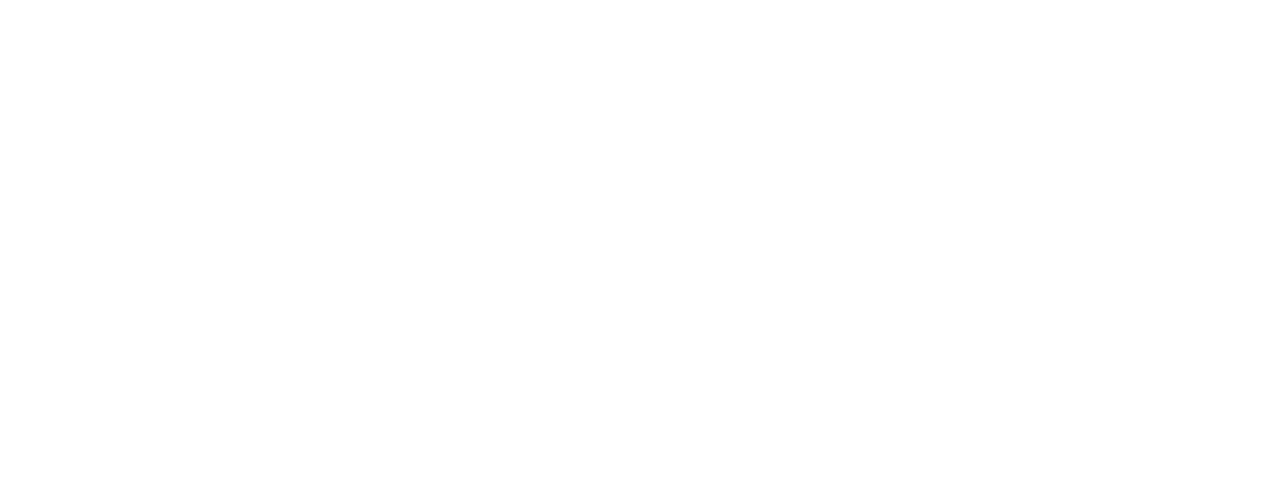
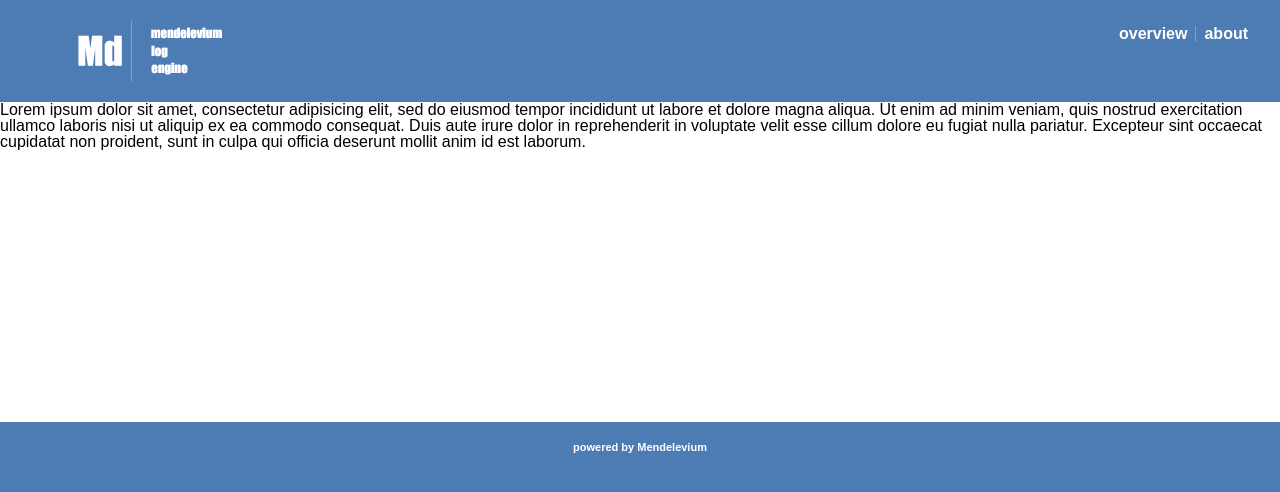
Before and after one commit to felipescb/Mendelevium, a PHP site: page / in a window 1280 px wide. Before the commit the part shown is empty. Shown: the top 492 px of the page. Run offline with PHP 8.4, Linux system fonts and the light colour scheme.

Commit message:
Core da Web Interface

```diff
--- a/interface/index.php
+++ b/interface/index.php
@@ -1,10 +1,44 @@
 <!DOCTYPE HTML>
-<html lang="en-US">
+<html>
 <head>
-	<meta charset="UTF-8">
-	<title></title>
+    <meta http-equiv="content-type" content="text/html; charset=utf-8">
+    <title>Mendelevium - Web Interface</title>
+    <link rel="stylesheet" href="static/css/reset.css" type="text/css" media="screen" charset="utf-8">
+    <link rel="stylesheet" href="static/css/main.css" type="text/css" media="screen" charset="utf-8">
 </head>
 <body>
+    <header>
+        <div class="container">
+            <a href="/" alt="overview"><h1>Md - log php engine</h1></a>
+            <div class="menu">
+                <nav>
+                    <ul>
+                        <li><a href="/" alt="overview">overview</a></li>
+                        <li><a href="/" alt="about">about</a></li>
+                    </ul>
+                </nav>
+            </div>
+        </div>
+    </header>
+
+    <div class="body">
+
+    	<p>
+    		Lorem ipsum dolor sit amet, consectetur adipisicing elit, sed do eiusmod
+    		tempor incididunt ut labore et dolore magna aliqua. Ut enim ad minim veniam,
+    		quis nostrud exercitation ullamco laboris nisi ut aliquip ex ea commodo
+    		consequat. Duis aute irure dolor in reprehenderit in voluptate velit esse
+    		cillum dolore eu fugiat nulla pariatur. Excepteur sint occaecat cupidatat non
+    		proident, sunt in culpa qui officia deserunt mollit anim id est laborum.
+    	</p>
+
+
+    </div>
+<footer>
+        <div class="cell">
+            <a href="http://github.com/inazagi/mendelevium" alt="Mendelevium, a PHP Log Engine">powered by Mendelevium</a>
+        </div>
+</footer>
 
 </body>
 </html>
--- /dev/null
+++ b/interface/static/css/main.css
@@ -0,0 +1,129 @@
+ul {
+    list-style: none;
+}
+
+body {
+    font-family: arial;
+    background-color: #4d7cb5;
+}
+
+.container {
+    width: 95%;
+    margin: 0 auto;
+}
+
+.body {
+    background-color: #fff;
+    padding-bottom: 20px;
+    height: 300px;
+}
+
+header {
+    height: 102px;
+    overflow: hidden;
+}
+
+header a {
+    display: block;
+    float: left;
+}
+
+header a h1 {
+    background: url(../img/logo.png) no-repeat;
+    width: 162px;
+    height: 62px;
+    margin-top: 20px;
+    margin-left: 40px;
+    text-indent: -999999px;
+}
+
+header .menu {
+    float: right;
+    margin-top: 26px;
+}
+
+header nav {
+    overflow: hidden;
+    height: 18px;
+}
+
+header nav ul {
+    float: right;
+}
+
+header nav li {
+    padding: 0 8px;
+    border-right: solid 1px #8a9db5;
+    float: left;
+}
+
+header nav li:last-child {
+    border-right: none;
+    padding-right: 0;
+}
+
+header nav li a {
+    color: #fff;
+    font-weight: bold;
+    text-decoration: none;
+}
+
+header nav li a:hover {
+    text-decoration: underline;
+}
+
+header aside {
+    text-align: right;
+    margin-top: 12px;
+    font-size: 13px;
+    color: #c6cfd9;
+}
+
+header aside p:first-child {
+    margin-bottom: 4px;
+}
+
+h1 {
+    font-size: 16px;
+    font-weight: bold;
+    color: #333;
+}
+
+table tr th {
+    font-size: 11px;
+    background-color: #4d7cb5;
+    color: white;
+}
+
+table tbody tr td {
+    font-size: 13px;
+    vertical-align: middle !important;
+}
+
+footer {
+    width: 100%;
+    height: 100%;
+    background-color: #4d7cb5;
+    text-align: center;
+    overflow: hidden;
+    display: table;
+}
+
+footer .cell {
+    display: table-cell;
+    vertical-align: middle;
+    text-align: center;
+}
+
+footer a {
+    color: #fff;
+    font-weight: bold;
+    text-decoration: none;
+    font-size: 11px;
+    display: block;
+    margin: 20px 0;
+}
+
+footer a:hover {
+    text-decoration: underline;
+}
--- /dev/null
+++ b/interface/static/css/reset.css
@@ -0,0 +1,48 @@
+/* http://meyerweb.com/eric/tools/css/reset/
+   v2.0 | 20110126
+   License: none (public domain)
+*/
+
+html, body, div, span, applet, object, iframe,
+h1, h2, h3, h4, h5, h6, p, blockquote, pre,
+a, abbr, acronym, address, big, cite, code,
+del, dfn, em, img, ins, kbd, q, s, samp,
+small, strike, strong, sub, sup, tt, var,
+b, u, i, center,
+dl, dt, dd, ol, ul, li,
+fieldset, form, label, legend,
+table, caption, tbody, tfoot, thead, tr, th, td,
+article, aside, canvas, details, embed,
+figure, figcaption, footer, header, hgroup,
+menu, nav, output, ruby, section, summary,
+time, mark, audio, video {
+  margin: 0;
+  padding: 0;
+  border: 0;
+  font-size: 100%;
+  font: inherit;
+  vertical-align: baseline;
+}
+/* HTML5 display-role reset for older browsers */
+article, aside, details, figcaption, figure,
+footer, header, hgroup, menu, nav, section {
+  display: block;
+}
+body {
+  line-height: 1;
+}
+ol, ul {
+  list-style: none;
+}
+blockquote, q {
+  quotes: none;
+}
+blockquote:before, blockquote:after,
+q:before, q:after {
+  content: '';
+  content: none;
+}
+table {
+  border-collapse: collapse;
+  border-spacing: 0;
+}
```
Also changed, not shown: interface/static/img/logo.png (added).
